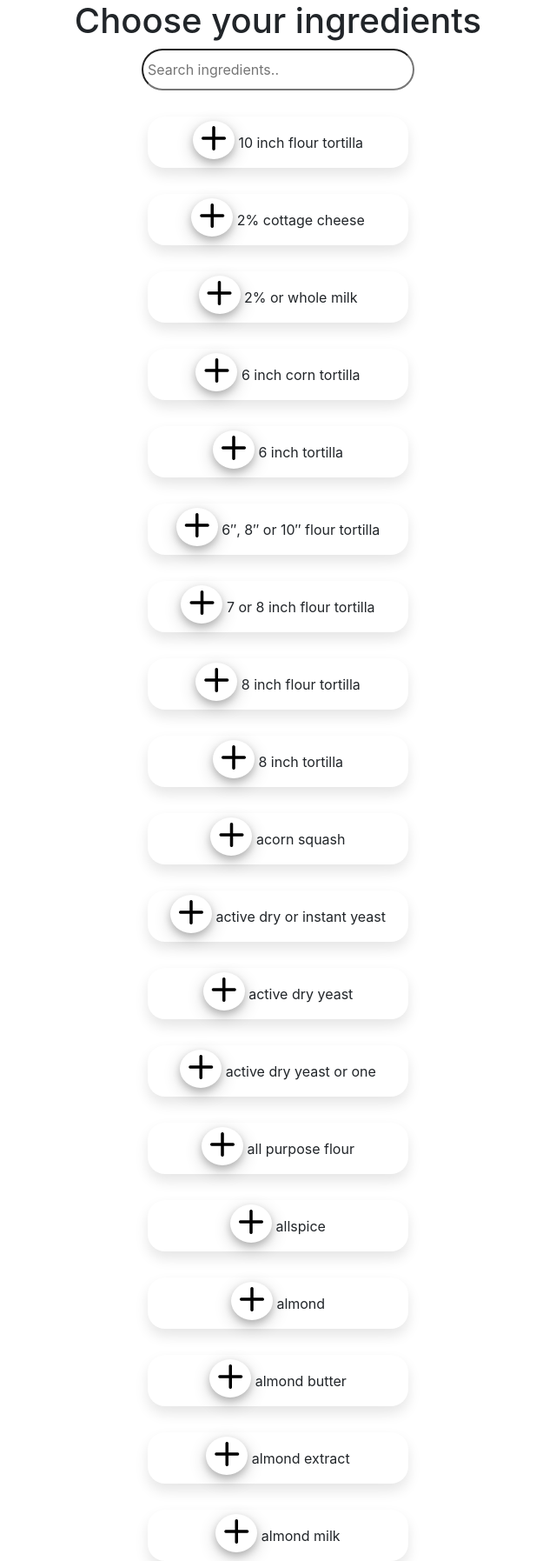
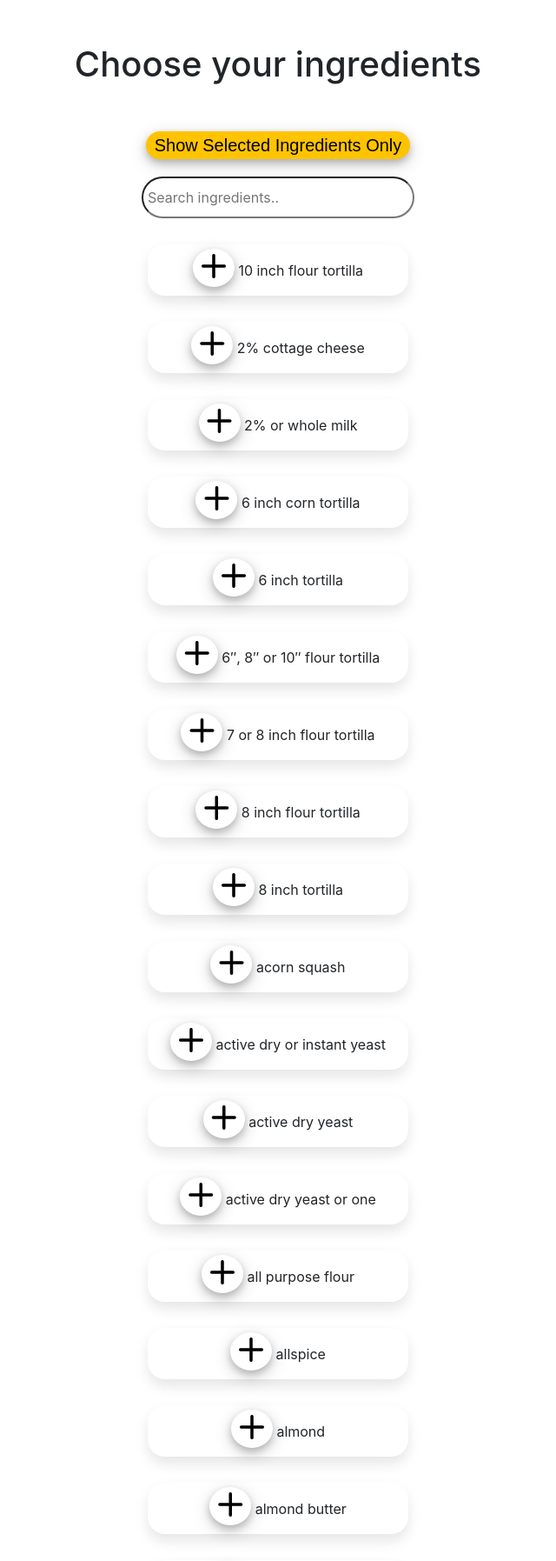
Before and after one commit to oliviaflexx/recipe, a Django app: page /ingredients/ in a window 1280 px wide. Shown: the part 70-1865 px from the top of the page at 87% size, without its empty margins (320-960 px from the left). Run offline with Django 3.2, Linux system fonts and the light colour scheme; a user stored in the database is signed in; data comes from the database, SQL or seed files in the repository; both versions use the stored data as it was after the commit; some libraries are stand-ins or nearby versions; some web fonts are replaced.

Commit message:
added show selected ingredients

```diff
--- a/django_recipe/mysite/main/static/main/css/ingredient.css
+++ b/django_recipe/mysite/main/static/main/css/ingredient.css
@@ -56,3 +56,23 @@ div.ingredient-container {
   button[disabled=disabled], button:disabled {
     background-color: #FF7B00;
   }
+
+  .row.topper {
+    padding-top: 50px;
+}
+
+#show {
+    border-radius: 25px;
+    background-color: #FFC300;
+    font-size: 20px;
+    margin-top: 25px;
+  }
+
+#show:hover {
+    background-color: #FFEA00;
+  }
+
+.row {
+    justify-content: space-around;
+    padding-bottom: 20px;
+}
--- a/django_recipe/mysite/main/templates/main/ingredient.html
+++ b/django_recipe/mysite/main/templates/main/ingredient.html
@@ -8,6 +8,17 @@
     <div class="row topper text-center">
     <h1>Choose your ingredients</h1>
     </div>
+    <div class="row">
+        <form method="POST" action="#">
+        {% csrf_token %}
+        {% if selected == 'show selected'%}
+            <button type="submit" id='show' name='save' value='select'>Show Selected Ingredients Only</button>
+        {% else %}
+            <button type="submit" id='show' name='save' value='no select'>Show All Ingredients</button>
+        {% endif %}
+        </form>
+    </div>
+
     <div class="row">
         <div class="col-md-12 col-sm-12 text-center">
             <form method="POST" action="#">
--- a/django_recipe/mysite/main/views.py
+++ b/django_recipe/mysite/main/views.py
@@ -209,10 +209,19 @@ def allRecipes(response):
 
 def ingredientPicker(response):
     if response.user.is_authenticated:
-        # user_recipes.objects.all().delete()
-        # user_ingredients.objects.all().delete()
-        non_ors = user_ingredients.objects.select_related('ingredient').filter(user=response.user,or_ingredient=False)
-        return render(response, "main/ingredient.html", {'non_ors': non_ors})
+        if response.method == 'POST':
+            print(response.POST)
+            if response.POST.get('save') == 'select':
+                non_ors = user_ingredients.objects.select_related('ingredient').filter(user=response.user,or_ingredient=False, checked=True)
+                return render(response, "main/ingredient.html", {'non_ors': non_ors, 'selected': 'no selected'})
+            elif response.POST.get('save') == 'no select':
+                non_ors = user_ingredients.objects.select_related('ingredient').filter(user=response.user,or_ingredient=False)
+                return render(response, "main/ingredient.html", {'non_ors': non_ors, 'selected': 'show selected'})
+        else:
+            # user_recipes.objects.all().delete()
+            # user_ingredients.objects.all().delete()
+            non_ors = user_ingredients.objects.select_related('ingredient').filter(user=response.user,or_ingredient=False)
+            return render(response, "main/ingredient.html", {'non_ors': non_ors, 'selected': 'show selected'})
     else:
         return redirect('/login')
 
```
Also changed, not shown: django_recipe/mysite/db.sqlite3.
